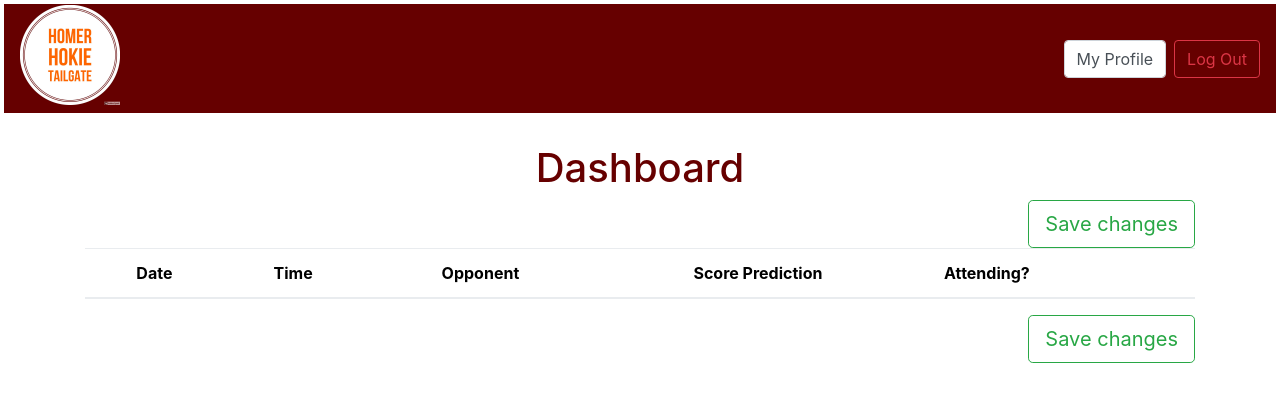
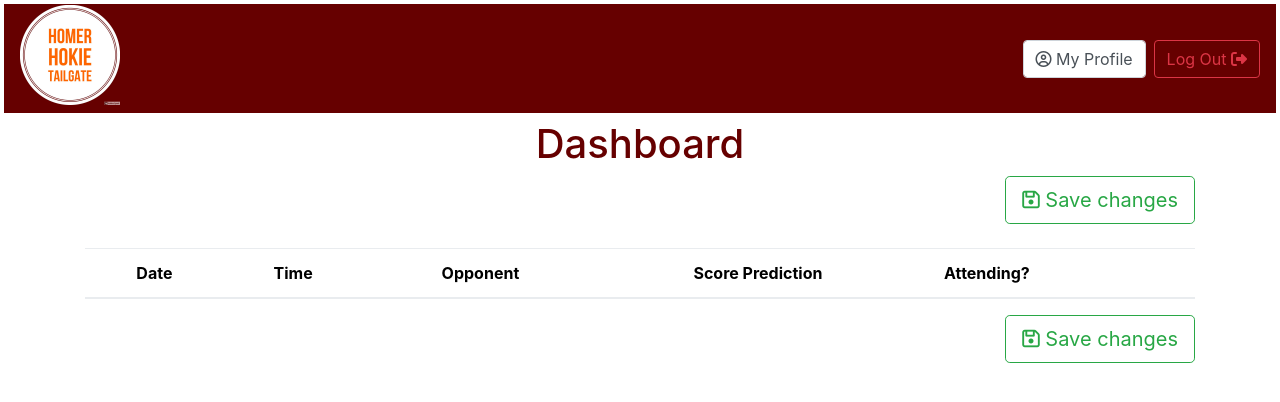
Before and after one commit to VTHoop/homer-hokie-tailgate-2, a Flask app: page /users/dashboard in a window 1280 px wide. Shown: the top 402 px of the page. Run offline with Flask 2, Linux system fonts and the light colour scheme; the visitor is signed in with stand-in values (Sample User, id 1); data that the repository does not hold is empty; some libraries are stand-ins or nearby versions.

Commit message:
dashboard cleanup and icons

```diff
--- a/src/static/css/main.css
+++ b/src/static/css/main.css
@@ -11,6 +11,13 @@ body {
   /*background: #5a5a5a;*/
 }
 
+/*html, body {
+    background:url('../images/hokiestone.jpg') center center;
+    height: 100%;
+    background-size:cover;
+    background-attachment: scroll;
+}
+*/
 h1{
     color:#660000;
 }
@@ -18,12 +25,14 @@ h1{
 .navbar {
     background:#660000;
     border: 4px solid #fff;
+    border-bottom: 8px solid #fff;
 }
 
 .container {
     color: #000;
     background: #fff;
-    /*border-left: 3px solid;
+    /*
+    border-left: 3px solid;
     border-right: 3px solid;*/
 }
 
@@ -184,7 +193,7 @@ color:#fff;
 }
 
 .btn-hokie-group:hover{
-color:#ff6600;
+background-color:#ff6600;
 }
 
 btn-hokie.focus,.btn-hokie:focus{
--- a/src/templates/base_logged_in.jinja2
+++ b/src/templates/base_logged_in.jinja2
@@ -30,13 +30,12 @@
             <ul class="navbar-nav mr-auto">
             </ul>
             <form class="form-inline mt-2 mt-md-0">
-                <a type="button" href="{{ url_for('users.profile') }}" class="form-control mr-sm-2">My Profile</a>
+                <a type="button" href="{{ url_for('users.profile') }}" class="form-control mr-sm-2"><i class="fa fa-user-circle-o" aria-hidden="true"></i> My Profile</a>
                 <a type="button" href="{{ url_for('users.logout') }}" class="btn btn-outline-danger my-2 my-sm-0">Log
-                    Out</a>
+                    Out <i class="fa fa-sign-out" aria-hidden="true"></i></a>
             </form>
         </div>
     </nav>
-    <div>&nbsp;</div>
     <div>&nbsp;</div>
     <div>&nbsp;</div>
     <div>&nbsp;</div>
@@ -56,6 +55,7 @@
 <script src="https://maxcdn.bootstrapcdn.com/bootstrap/4.0.0-beta.2/js/bootstrap.min.js" integrity="sha384-alpBpkh1PFOepccYVYDB4do5UnbKysX5WZXm3XxPqe5iKTfUKjNkCk9SaVuEZflJ" crossorigin="anonymous"></script>
     <!-- IE10 viewport hack for Surface/desktop Windows 8 bug -->
     <script src="{{ url_for('static', filename='js/ie10-viewport-bug-workaround.js') }}"></script>
+    <script src="https://use.fontawesome.com/aae228be33.js"></script>
 
 
 </body>
--- a/src/templates/base_no_nav.jinja2
+++ b/src/templates/base_no_nav.jinja2
@@ -38,7 +38,7 @@
 <script src="https://maxcdn.bootstrapcdn.com/bootstrap/4.0.0-beta.2/js/bootstrap.min.js" integrity="sha384-alpBpkh1PFOepccYVYDB4do5UnbKysX5WZXm3XxPqe5iKTfUKjNkCk9SaVuEZflJ" crossorigin="anonymous"></script>
     <!-- IE10 viewport hack for Surface/desktop Windows 8 bug -->
     <script src="{{ url_for('static', filename='js/ie10-viewport-bug-workaround.js') }}"></script>
-
+    <script src="https://use.fontawesome.com/aae228be33.js"></script>
 
 </body>
 </html>
--- a/src/templates/users/dashboard.jinja2
+++ b/src/templates/users/dashboard.jinja2
@@ -7,12 +7,18 @@
             <div class="panel-title text-center">
                 <h1>Dashboard</h1>
             </div>
-            <div clas="col">
-                    <button class='btn btn-outline-success btn-lg float-right' name='save' type='submit'>Save changes
+            <div class="row justify-content-right">
+                <div class="mr-auto">
+                </div>
+                <div class="col-12">
+                    <button class='btn btn-outline-success btn-lg float-right' name='save' type='submit'><i
+                            class="fa fa-floppy-o" aria-hidden="true"></i> Save changes
                     </button>
                 </div>
-            <div class="col">&nbsp;</div>
-            <div>
+            </div>
+            <div class="row">&nbsp;</div>
+            <div class="row">
+                <div class="col-12">
                     <table class="table table-striped">
                         <colgroup>
                             <col style="width:10%"/>
@@ -45,10 +51,12 @@
                             </td>
                             <td>
                                 {% if game.game.home_team.school_name == 'Virginia Tech' %}
-                            <strong>vs. </strong><img src="../static/images/teams/{{ game.game.away_team.logo }}" style="width:30px"/>
+                                <strong>vs. </strong><img src="../static/images/teams/{{ game.game.away_team.logo }}"
+                                                          style="width:30px"/>
                                 {{ game.game.away_team.school_name }}
                                 {% else %}
-                            <strong>@ </strong><img src="../static/images/teams/{{ game.game.home_team.logo }}" style="width:30px"/>
+                                <strong>@ </strong><img src="../static/images/teams/{{ game.game.home_team.logo }}"
+                                                        style="width:30px"/>
                                 {{ game.game.home_team.school_name }}
                                 {% endif %}
                                 </a>
@@ -63,7 +71,8 @@
                                                 <strong>{{ game.game.home_team.short_name}}&nbsp;</strong>
                                             </label>
                                             <div class="col-sm-8">
-                                        <input class="form-control" type="text" name="home_score{{ game.game.game_num }}"
+                                                <input class="form-control" type="text"
+                                                       name="home_score{{ game.game.game_num }}"
                                                        value="{{ game.home_score }}">
                                             </div>
                                         </div>
@@ -74,7 +83,8 @@
                                             <label class="col-sm-4 col-form-label">
                                                 <strong>{{ game.game.away_team.short_name }}&nbsp;</strong></label>
                                             <div class="col-sm-8">
-                                        <input class="form-control" type="text" name="away_score{{ game.game.game_num }}"
+                                                <input class="form-control" type="text"
+                                                       name="away_score{{ game.game.game_num }}"
                                                        value="{{ game.away_score }}">
                                             </div>
                                         </div>
@@ -90,7 +100,8 @@
                                                 <strong>{{ game.game.away_team.short_name}}&nbsp;</strong>
                                             </label>
                                             <div class="col-sm-8">
-                                        <input class="form-control" type="text" name="away_score{{ game.game.game_num }}"
+                                                <input class="form-control" type="text"
+                                                       name="away_score{{ game.game.game_num }}"
                                                        value="{{ game.away_score }}">
                                             </div>
                                         </div>
@@ -101,7 +112,8 @@
                                             <label class="col-sm-4 col-form-label">
                                                 <strong>{{ game.game.home_team.short_name }}&nbsp;</strong></label>
                                             <div class="col-sm-8">
-                                        <input class="form-control" type="text" name="home_score{{ game.game.game_num }}"
+                                                <input class="form-control" type="text"
+                                                       name="home_score{{ game.game.game_num }}"
                                                        value="{{ game.home_score }}">
                                             </div>
                                         </div>
@@ -113,7 +125,8 @@
                                 <div class="btn-group" data-toggle="buttons">
                                     {% if game.attendance == 'Yes' %}
                                     <label class="btn btn-hokie-group active">
-                                    <input type='radio' name='attendance{{ game.game.game_num }}' id='yes' value="Yes"
+                                        <input type='radio' name='attendance{{ game.game.game_num }}' id='yes'
+                                               value="Yes"
                                                autocomplete='off'
                                                checked>Yes!
                                     </label>
@@ -128,7 +141,8 @@
                                     </label>
                                     {% elif game.attendance == 'Maybe' %}
                                     <label class="btn btn-hokie-group">
-                                    <input type='radio' name='attendance{{ game.game.game_num }}' id='yes' value="Yes"
+                                        <input type='radio' name='attendance{{ game.game.game_num }}' id='yes'
+                                               value="Yes"
                                                autocomplete='off'>Yes!
                                     </label>
                                     <label class="btn btn-hokie-group active">
@@ -142,7 +156,8 @@
                                     </label>
                                     {% else %}
                                     <label class="btn btn-hokie-group">
-                                    <input type='radio' name='attendance{{ game.game.game_num }}' id='yes' value="Yes"
+                                        <input type='radio' name='attendance{{ game.game.game_num }}' id='yes'
+                                               value="Yes"
                                                autocomplete='off'>Yes!
                                     </label>
                                     <label class="btn btn-hokie-group">
@@ -159,7 +174,8 @@
                             </td>
                             <td>
                                 <a href="{{ url_for('games.detail', game_num=game.game.game_num) }}" type="button"
-                               class='btn btn-hokie'>View Details >>
+                                   class='btn btn-hokie'>View Details <i class="fa fa-info-circle"
+                                                                         aria-hidden="true"></i>
                                 </a>
                             </td>
                         </tr>
@@ -167,7 +183,10 @@
                         </tbody>
                     </table>
                 </div>
-            <button class='btn btn-outline-success btn-lg float-right' name='save' type='submit'>Save changes</button>
+            </div>
+            <button class='btn btn-outline-success btn-lg float-right' name='save' type='submit'><i
+                    class="fa fa-floppy-o" aria-hidden="true"></i> Save changes
+            </button>
 
         </main>
     </form>
```
Also changed, not shown: src/templates/base_logged_out.jinja2 (+5 -2 lines), src/templates/users/login.jinja2 (+6 -3 lines). Lines whose indentation alone changed are shown as unchanged.
